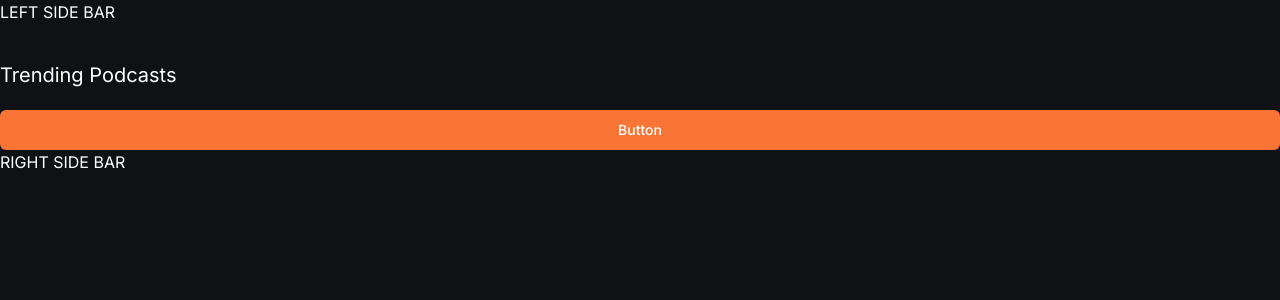
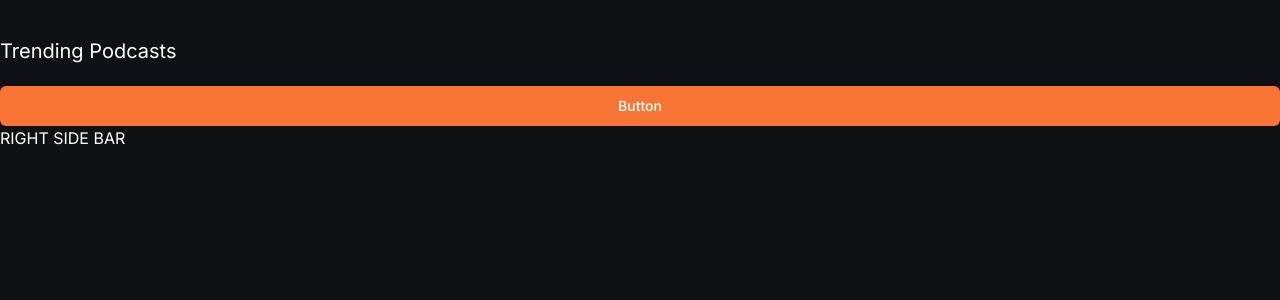
Before and after one commit to PhungHoang1909/Podcast_App, a Next.js app: page / in a window 1280 px wide. Shown: the top 300 px of the page. Built offline with nearby package versions, Linux system fonts and the light colour scheme.

Commit message:
Add LeftSideBar component

```diff
--- /dev/null
+++ b/app/(root)/create-podcast/page.tsx
@@ -0,0 +1,9 @@
+import React from 'react'
+
+const CraetePodcast = () => {
+  return (
+    <div>CraetePodcast</div>
+  )
+}
+
+export default CraetePodcast
--- /dev/null
+++ b/app/(root)/discover/page.tsx
@@ -0,0 +1,9 @@
+import React from 'react'
+
+const Discover = () => {
+  return (
+    <div>Discover</div>
+  )
+}
+
+export default Discover
--- a/app/(root)/layout.tsx
+++ b/app/(root)/layout.tsx
@@ -1,3 +1,5 @@
+import LeftSidebar from "@/components/LeftSidebar";
+
 export default function RootLayout({
   children,
 }: Readonly<{
@@ -6,7 +8,7 @@ export default function RootLayout({
   return (
     <div>
         <main>
-            <p className="text-white-1">LEFT SIDE BAR</p>
+            <LeftSidebar />
             {children}
             <p className="text-white-1">RIGHT SIDE BAR</p>
         </main>
--- /dev/null
+++ b/components/LeftSidebar.tsx
@@ -0,0 +1,13 @@
+import React from 'react'
+
+const LeftSidebar = () => {
+  return (
+    <section>
+        <nav>
+
+        </nav>
+    </section>
+  )
+}
+
+export default LeftSidebar
```
